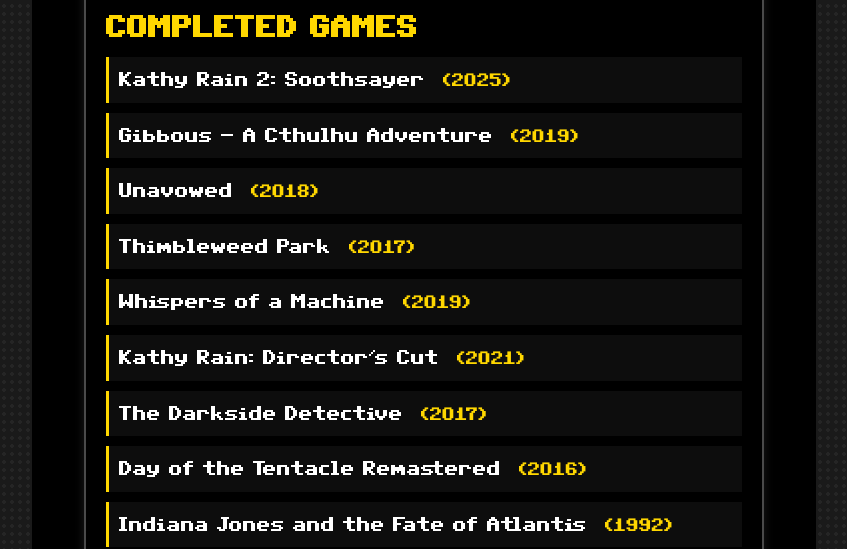
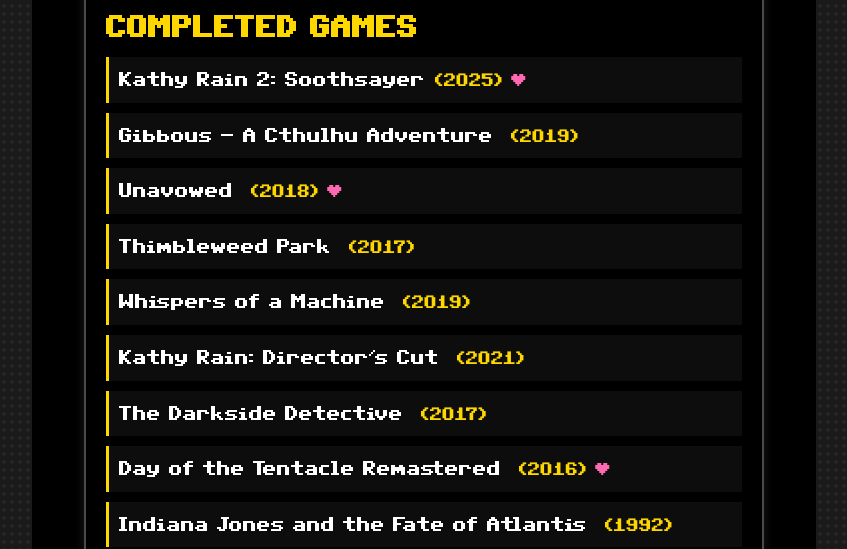
Before and after one commit to mc7h/mc7h.github.io, a plain HTML site: page adventure.html in a window 1280 px wide. Shown: the part 342-891 px from the top of the page, without its empty margins (216-1063 px from the left). Drawn offline with Linux system fonts and the light colour scheme; files whose address does not match are found by name.

Commit message:
Add hearts to games I love

```diff
--- a/adventure.css
+++ b/adventure.css
@@ -62,6 +62,11 @@
     background-color: rgba(255, 255, 255, 0.1);
 }
 
+.favorite-indicator {
+    color: #ff69b4;
+    margin-left: 8px;
+}
+
 .game-year {
     color: #ffd700;
     font-size: 0.9em;
--- a/adventure.html
+++ b/adventure.html
@@ -25,13 +25,13 @@
             <h2>Completed Games</h2>
             <ul class="game-list">
                 <li class="game-item favorite-game">
-                    Kathy Rain 2: Soothsayer <span class="game-year">(2025)</span>
+                    Kathy Rain 2: Soothsayer<span class="game-year">(2025)</span><span class="favorite-indicator">♥</span>
                 </li>
                 <li class="game-item">
                     Gibbous - A Cthulhu Adventure <span class="game-year">(2019)</span>
                 </li>
                 <li class="game-item favorite-game">
-                    Unavowed <span class="game-year">(2018)</span>
+                    Unavowed <span class="game-year">(2018)</span><span class="favorite-indicator">♥</span>
                 </li>
                 <li class="game-item">
                     Thimbleweed Park <span class="game-year">(2017)</span>
@@ -45,8 +45,8 @@
                 <li class="game-item">
                     The Darkside Detective <span class="game-year">(2017)</span>
                 </li>
-                <li class="game-item">
-                    Day of the Tentacle Remastered <span class="game-year">(2016)</span>
+                <li class="game-item favorite-game">
+                    Day of the Tentacle Remastered <span class="game-year">(2016)</span><span class="favorite-indicator">♥</span>
                 </li>
                 <li class="game-item">
                     Indiana Jones and the Fate of Atlantis <span class="game-year">(1992)</span>
```
